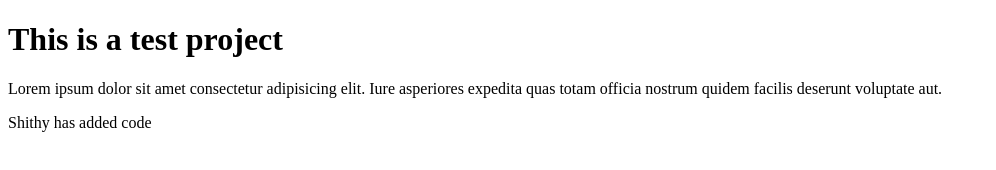
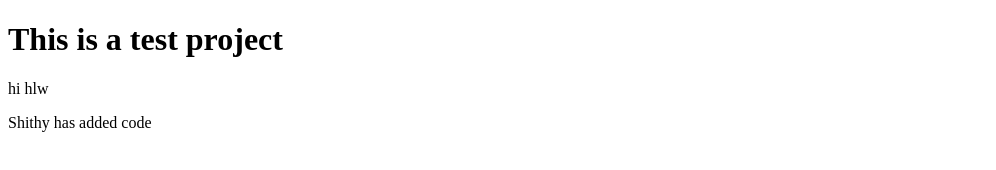
Before and after one commit to Shanam7118/project-1, a plain HTML site: page index.html in a window 1280 px wide. Shown: the whole page, without its empty margins (0-996 px from the left). Drawn offline with Linux system fonts and the light colour scheme.

Commit message:
ihad made some changes

```diff
--- a/index.html
+++ b/index.html
@@ -8,7 +8,7 @@
 <body>
     <h1>This is a test project</h1>
     <div>
-        <p>Lorem ipsum dolor sit amet consectetur adipisicing elit. Iure asperiores expedita quas totam officia nostrum quidem facilis deserunt voluptate aut.</p>
+        <p>hi hlw    </p>
     </div>
     <div>
         <p>Shithy has added code</p>
```
